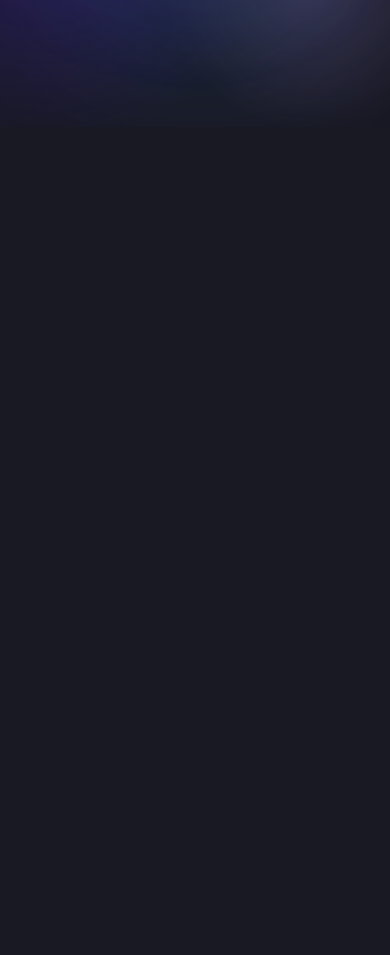
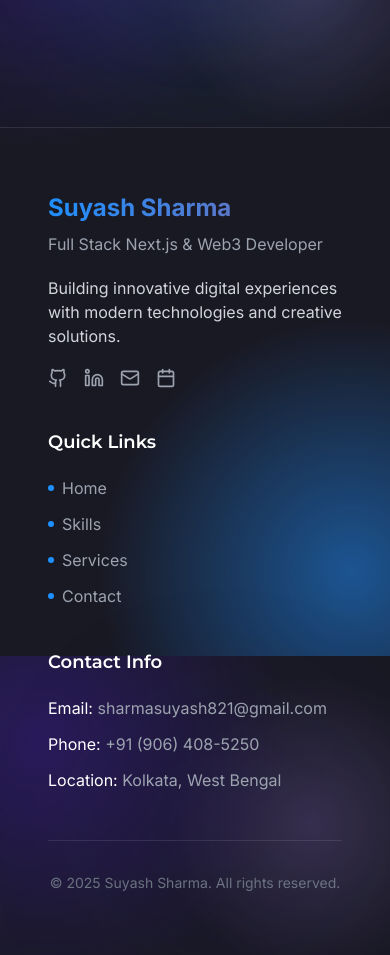
Before and after one commit to Suyash8/portfolio, a Next.js app: page / in a window 390 px wide. Shown: the part 6940-7895 px from the top of the page. Before the commit the page ends 7067 px from the top, so only its background shows below. Built offline with nearby package versions, Linux system fonts and the light colour scheme.

Commit message:
feat(landing): added footer

```diff
--- a/src/app/layout.tsx
+++ b/src/app/layout.tsx
@@ -2,6 +2,7 @@ import type { Metadata } from "next";
 import "./globals.css";
 import { Providers } from "@/app/providers";
 import NavBar from "@/components/navbar";
+import Footer from "@/components/footer";
 
 export const metadata: Metadata = {
   title: "Suyash Sharma - Next.js & Web3 Developer Portfolio",
@@ -21,6 +22,7 @@ export default function RootLayout({
         <Providers>
           <NavBar />
           {children}
+          <Footer />
         </Providers>
       </body>
     </html>
--- /dev/null
+++ b/src/components/footer.tsx
@@ -0,0 +1,197 @@
+"use client";
+
+import React from "react";
+import { Github, Linkedin, Mail, Calendar, ArrowRight } from "lucide-react";
+import { personalInfo } from "@/config/personalInfo";
+import { motion } from "framer-motion";
+import { usePathname } from "next/navigation";
+import Link from "next/link";
+
+const Footer = () => {
+  const currentYear = new Date().getFullYear();
+  const pathname = usePathname();
+  const isHomePage = pathname === "/";
+  const isServicePage = pathname.includes("/services/");
+
+  // Define different footer links based on the current page
+  let footerLinks = [];
+
+  if (isHomePage) {
+    footerLinks = [
+      { name: "Home", href: "/#home" },
+      { name: "Skills", href: "/#skills" },
+      { name: "Services", href: "/#services" },
+      { name: "Contact", href: "/#contact" },
+    ];
+  } else if (isServicePage) {
+    // For service pages
+    footerLinks = [
+      { name: "Back to Home", href: "/" },
+      { name: "All Services", href: "/services" },
+      { name: "Contact", href: "/contact" },
+    ];
+  } else {
+    // Default links for other pages
+    footerLinks = [
+      { name: "Home", href: "/" },
+      //   { name: "Skills", href: "/#skills" },
+      { name: "Services", href: "/services" },
+      { name: "Contact", href: "/contact" },
+    ];
+  }
+
+  return (
+    <footer className="py-16 px-4 border-t border-white/10 relative overflow-hidden">
+      {/* Background decorative elements */}
+      <div className="absolute bottom-0 left-1/4 w-64 h-64 rounded-full bg-deep-purple/10 blur-3xl"></div>
+
+      <div className="container mx-auto relative z-10">
+        <div className="grid grid-cols-1 md:grid-cols-3 gap-10 mb-12">
+          <div className="space-y-5">
+            <motion.div
+              initial={{ opacity: 0, y: 20 }}
+              whileInView={{ opacity: 1, y: 0 }}
+              viewport={{ once: true }}
+              transition={{ duration: 0.5 }}
+              className="flex flex-col"
+            >
+              <span className="text-2xl font-bold text-gradient mb-2">
+                {personalInfo.name}
+              </span>
+              <span className="text-gray-400">{personalInfo.title}</span>
+            </motion.div>
+
+            <motion.p
+              initial={{ opacity: 0, y: 20 }}
+              whileInView={{ opacity: 1, y: 0 }}
+              viewport={{ once: true }}
+              transition={{ duration: 0.5, delay: 0.1 }}
+              className="text-gray-300 max-w-xs"
+            >
+              Building innovative digital experiences with modern technologies
+              and creative solutions.
+            </motion.p>
+
+            <motion.div
+              initial={{ opacity: 0, y: 20 }}
+              whileInView={{ opacity: 1, y: 0 }}
+              viewport={{ once: true }}
+              transition={{ duration: 0.5, delay: 0.2 }}
+              className="flex items-center gap-4"
+            >
+              <a
+                href={personalInfo.social.github}
+                target="_blank"
+                rel="noopener noreferrer"
+                className="text-gray-400 hover:text-white transition-colors"
+                aria-label="GitHub"
+              >
+                <Github size={20} />
+              </a>
+              <a
+                href={personalInfo.social.linkedin}
+                target="_blank"
+                rel="noopener noreferrer"
+                className="text-gray-400 hover:text-white transition-colors"
+                aria-label="LinkedIn"
+              >
+                <Linkedin size={20} />
+              </a>
+              <a
+                href={`mailto:${personalInfo.email}`}
+                className="text-gray-400 hover:text-white transition-colors"
+                aria-label="Email"
+              >
+                <Mail size={20} />
+              </a>
+              <a
+                href={personalInfo.social.calendly}
+                target="_blank"
+                rel="noopener noreferrer"
+                className="text-gray-400 hover:text-white transition-colors"
+                aria-label="Calendar"
+              >
+                <Calendar size={20} />
+              </a>
+            </motion.div>
+          </div>
+
+          <motion.div
+            initial={{ opacity: 0, y: 20 }}
+            whileInView={{ opacity: 1, y: 0 }}
+            viewport={{ once: true }}
+            transition={{ duration: 0.5, delay: 0.3 }}
+            className="space-y-5"
+          >
+            <h3 className="text-lg font-semibold text-white">Quick Links</h3>
+            <ul className="space-y-3">
+              {footerLinks.map((link, index) => (
+                <li key={index}>
+                  <Link
+                    href={link.href}
+                    className="text-gray-400 hover:text-white transition-colors flex items-center gap-2"
+                  >
+                    <span className="w-1.5 h-1.5 rounded-full bg-electric-blue"></span>
+                    {link.name}
+                  </Link>
+                </li>
+              ))}
+            </ul>
+          </motion.div>
+
+          <motion.div
+            initial={{ opacity: 0, y: 20 }}
+            whileInView={{ opacity: 1, y: 0 }}
+            viewport={{ once: true }}
+            transition={{ duration: 0.5, delay: 0.4 }}
+            className="space-y-5"
+          >
+            <h3 className="text-lg font-semibold text-white">Contact Info</h3>
+            <div className="space-y-3">
+              <p className="text-gray-400">
+                <span className="text-white">Email:</span>{" "}
+                <a
+                  href={"mailto:" + personalInfo.email}
+                  target="_blank"
+                  rel="noopener noreferrer"
+                >
+                  {personalInfo.email}
+                </a>
+              </p>
+              {personalInfo.contact.phone && (
+                <p className="text-gray-400">
+                  <span className="text-white">Phone:</span>{" "}
+                  <a
+                    href={"tel:" + personalInfo.contact.phone}
+                    target="_blank"
+                    rel="noopener noreferrer"
+                  >
+                    {personalInfo.contact.phone}
+                  </a>
+                </p>
+              )}
+              <p className="text-gray-400">
+                <span className="text-white">Location:</span>{" "}
+                <a
+                  href="https://maps.app.goo.gl/eBL7CaqjxfKrNtwG7"
+                  target="_blank"
+                  rel="noopener noreferrer"
+                >
+                  {personalInfo.contact.location}
+                </a>
+              </p>
+            </div>
+          </motion.div>
+        </div>
+
+        <div className="border-t border-white/10 pt-8 flex flex-col md:flex-row items-center justify-between gap-4">
+          <div className="text-gray-500 text-sm">
+            © {currentYear} {personalInfo.name}. All rights reserved.
+          </div>
+        </div>
+      </div>
+    </footer>
+  );
+};
+
+export default Footer;
--- a/src/components/navbar.tsx
+++ b/src/components/navbar.tsx
@@ -47,15 +47,15 @@ const NavBar = () => {
     // Service page navigation
     navigation = [
       { name: "Back to Home", href: "/", icon: ArrowLeft },
-      { name: "All Services", href: "/#services", icon: Briefcase },
+      { name: "All Services", href: "/services", icon: Briefcase },
       { name: "Contact", href: "/contact", icon: Mail },
     ];
   } else {
     // Default navigation for other pages
     navigation = [
-      { name: "Home", href: "/", icon: Home },
-      { name: "Skills", href: "/#skills", icon: Code },
-      { name: "Services", href: "/#services", icon: Briefcase },
+      { name: "Home", href: "/", icon: ArrowLeft },
+      // { name: "Skills", href: "/#skills", icon: Code },
+      { name: "Services", href: "/services", icon: Briefcase },
       { name: "Contact", href: "/contact", icon: Mail },
     ];
   }
```
